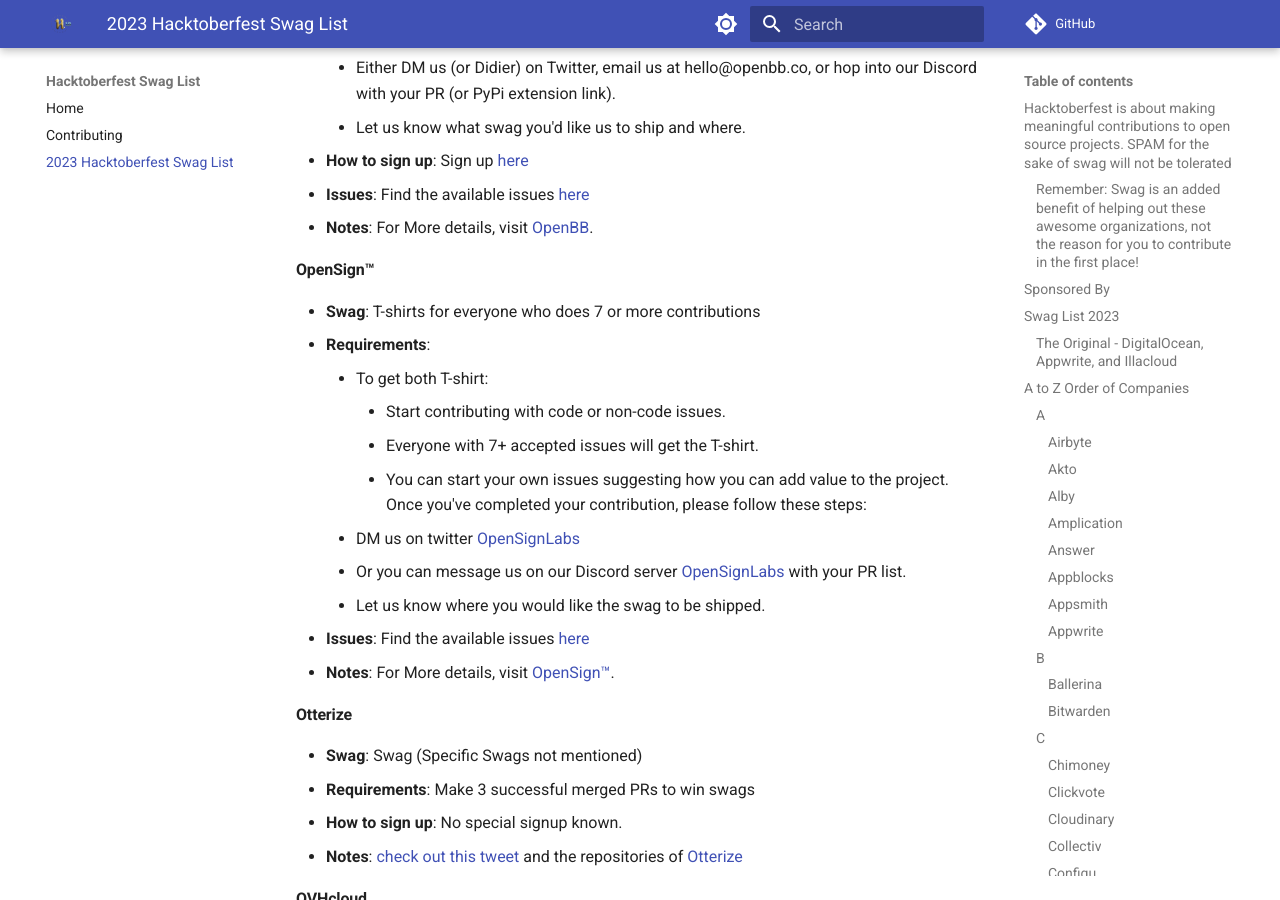
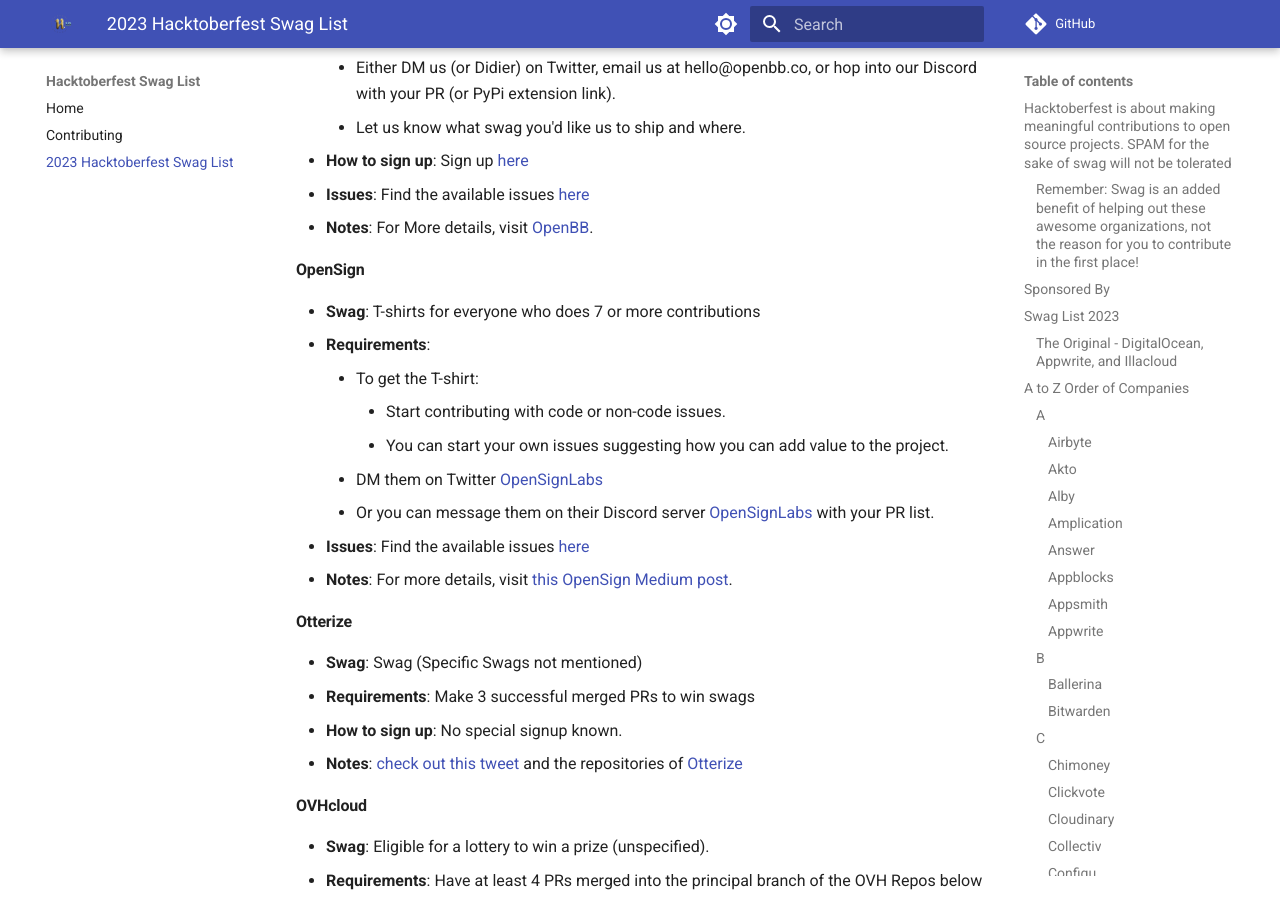
Before and after one commit to crweiner/hacktoberfest-swag-list, an MkDocs documentation site: the page built from docs/list.md, in a window 1280 px wide and 900 px high, scrolled down 16096 px. Built offline with MkDocs 1.6.1 and Material for MkDocs 9.7.7, drawn with Linux system fonts in a browser that asks for light colours; plug-ins that fetch from the network failed and are left out; comment, search, counter and statistics services are not loaded.

Commit message:
Update OpenSign

```diff
--- a/docs/list.md
+++ b/docs/list.md
@@ -525,20 +525,17 @@
 - **Issues**: Find the available issues [here](https://github.com/OpenBB-finance/OpenBBTerminal/issues)
 - **Notes**: For More details, visit [OpenBB](https://openbb.co/blog/hacktoberfest-join-us-in-celebrating-open-source).
 
-#### **OpenSign™**
+#### **OpenSign**
 
 - **Swag**: T-shirts for everyone who does 7 or more contributions
 - **Requirements**:
-    - To get both T-shirt:
+    - To get the T-shirt:
         - Start contributing with code or non-code issues.
-        - Everyone with 7+ accepted issues will get the T-shirt.
         - You can start your own issues suggesting how you can add value to the project.
-    Once you've completed your contribution, please follow these steps:
-    - DM us on twitter [OpenSignLabs](https://twitter.com/opensignlabs)
-    - Or you can message us on our Discord server [OpenSignLabs](https://discord.com/invite/xe9TDuyAyj) with your PR list.
-    - Let us know where you would like the swag to be shipped.
+    - DM them on Twitter [OpenSignLabs](https://twitter.com/opensignlabs)
+    - Or you can message them on their Discord server [OpenSignLabs](https://discord.com/invite/xe9TDuyAyj) with your PR list.
 - **Issues**: Find the available issues [here](https://github.com/opensignlabs/opensign/issues)
-- **Notes**: For More details, visit [OpenSign™](https://nxglabs.medium.com/announcing-swag-rewards-for-opensign-contributors-716bbd2ab0b1).
+- **Notes**: For more details, visit [this OpenSign Medium post](https://nxglabs.medium.com/announcing-swag-rewards-for-opensign-contributors-716bbd2ab0b1).
 
 #### **Otterize**
 
```
